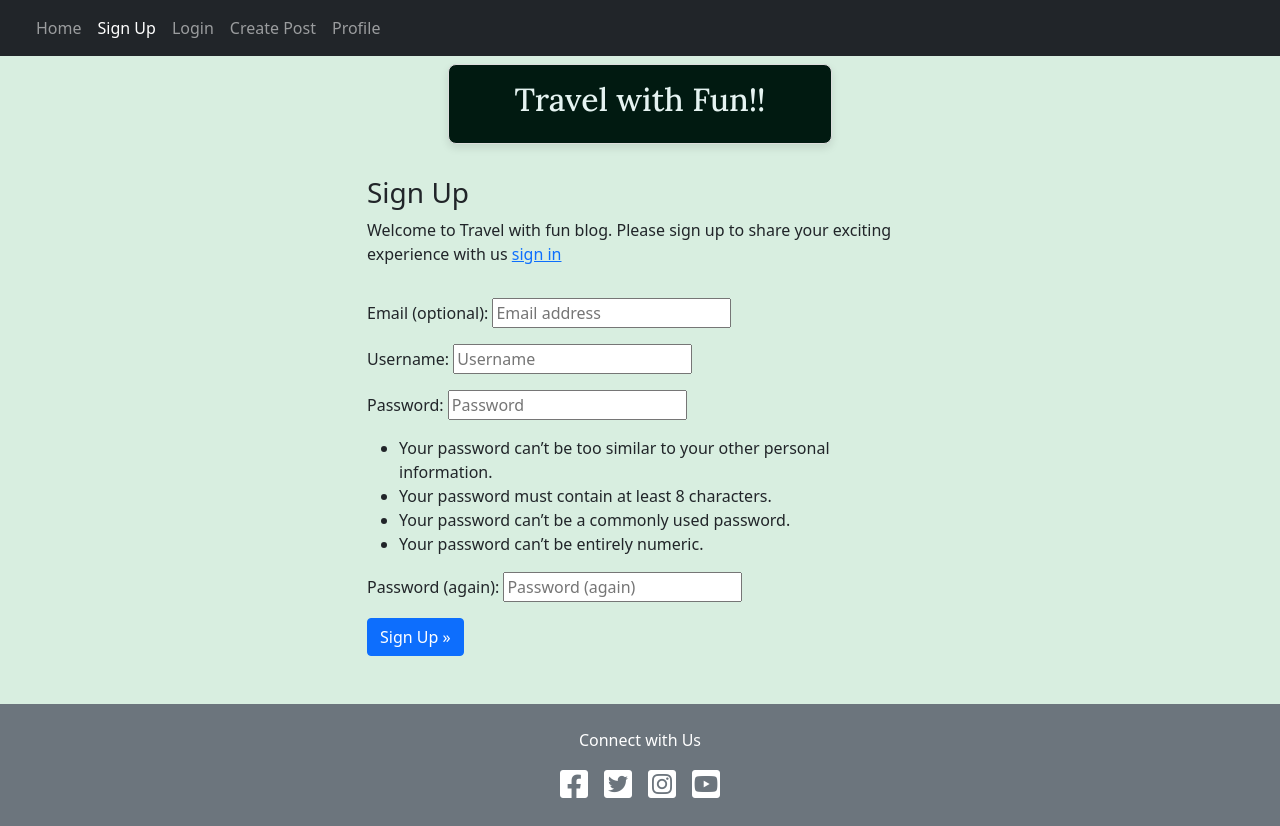
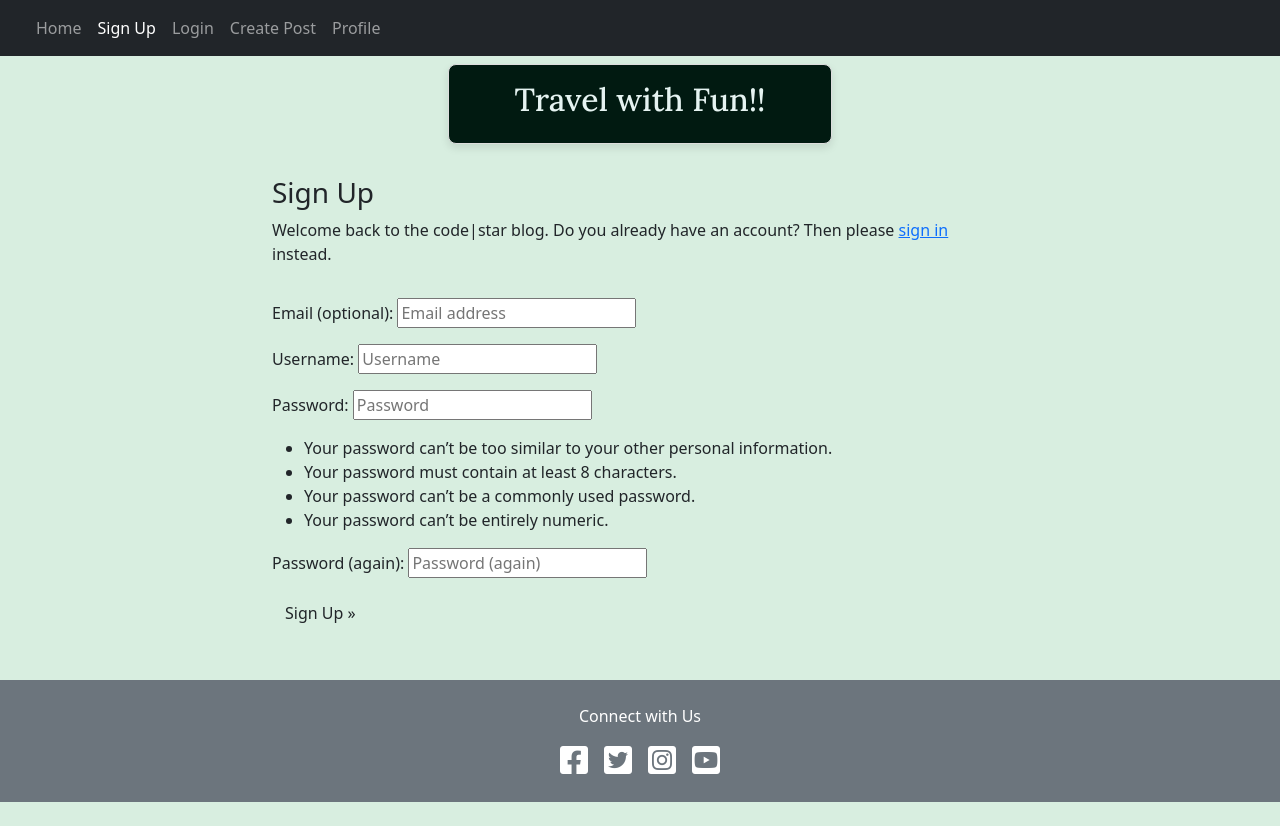
Before and after one commit to farhatamannaislam/TravelWithFun, a Django app: page /accounts/signup/ in a window 1280 px wide. After the commit the page ends 802 px from the top, so only its background shows below. Run offline with Django 4.2, Linux system fonts and the light colour scheme.

Commit message:
Fix: html issue

```diff
--- a/templates/account/signup.html
+++ b/templates/account/signup.html
@@ -7,22 +7,22 @@
 {% block content %}
 <div class="container">
     <div class="row">
-        <div class="col-md-6 mt-3 offset-md-3">
+        <div class="col-md-8 mt-3 offset-md-2">
             <h3>{% trans "Sign Up" %}</h3>
 
-            <p>{% blocktrans %}Welcome to Travel with fun blog. Please sign up to share your exciting experience with us <a
-                    class="link" href="{{ login_url }}">sign in</a> {% endblocktrans %}</p>
+            <p>{% blocktrans %}Welcome back to the code|star blog. Do you already have an account? Then please <a
+                    class="link" href="{{ login_url }}">sign in</a> instead.{% endblocktrans %}</p>
         </div>
     </div>
     <div class="row">
-        <div class="col-md-6 mt-3 offset-md-3">
+        <div class="col-md-8 mt-3 offset-md-2">
             <form class="signup" id="signup_form" method="post" action="{% url 'account_signup' %}">
                 {% csrf_token %}
                 {{ form.as_p }}
                 {% if redirect_field_value %}
                 <input type="hidden" name="{{ redirect_field_name }}" value="{{ redirect_field_value }}" />
                 {% endif %}
-                <button class="btn btn-primary float-right" type="submit">{% trans "Sign Up" %} &raquo;</button>
+                <button class="btn btn-signup right" type="submit">{% trans "Sign Up" %} &raquo;</button>
             </form>
         </div>
     </div>
```
Also changed, not shown: TESTING.md (+1 -1 lines).
